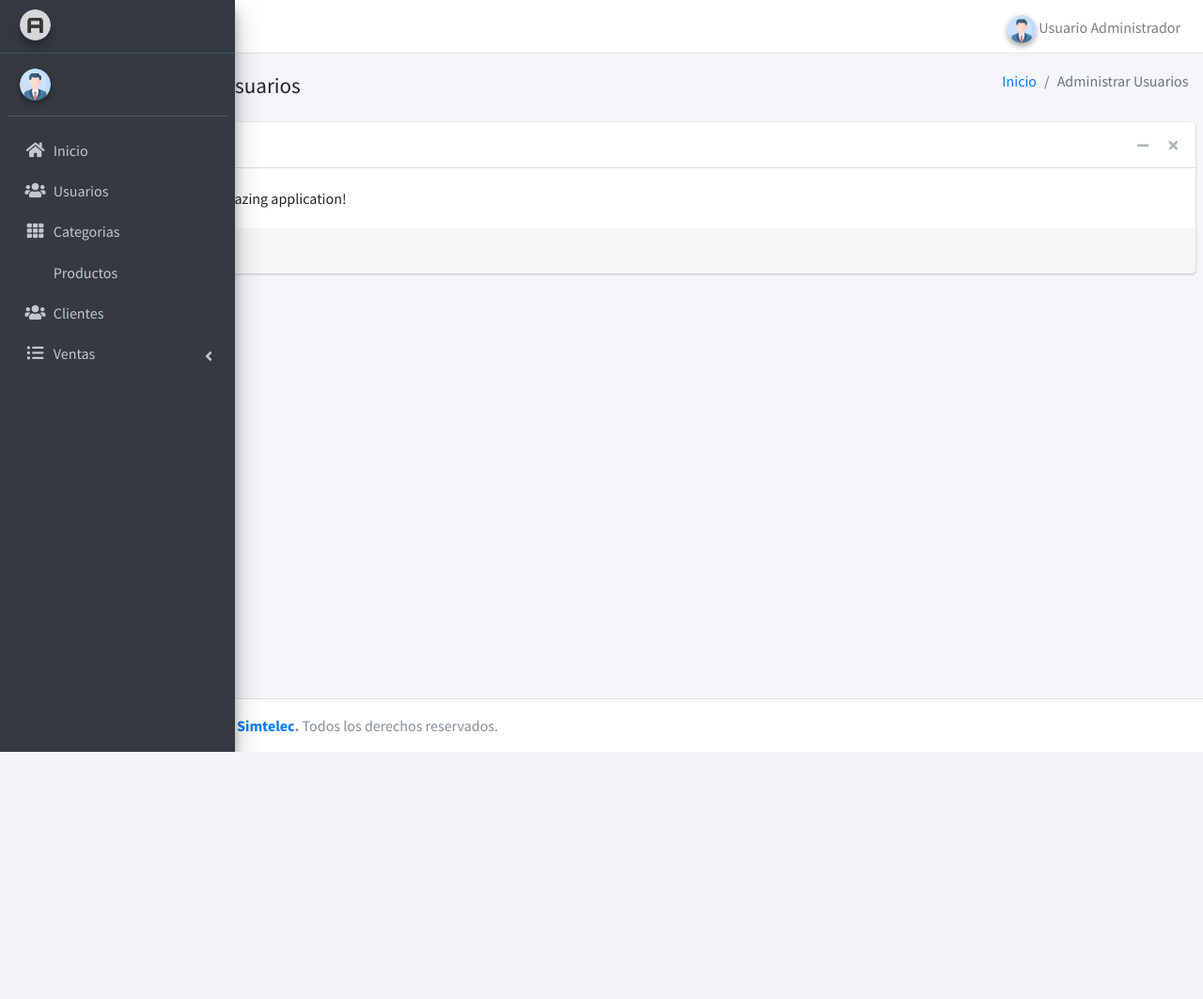
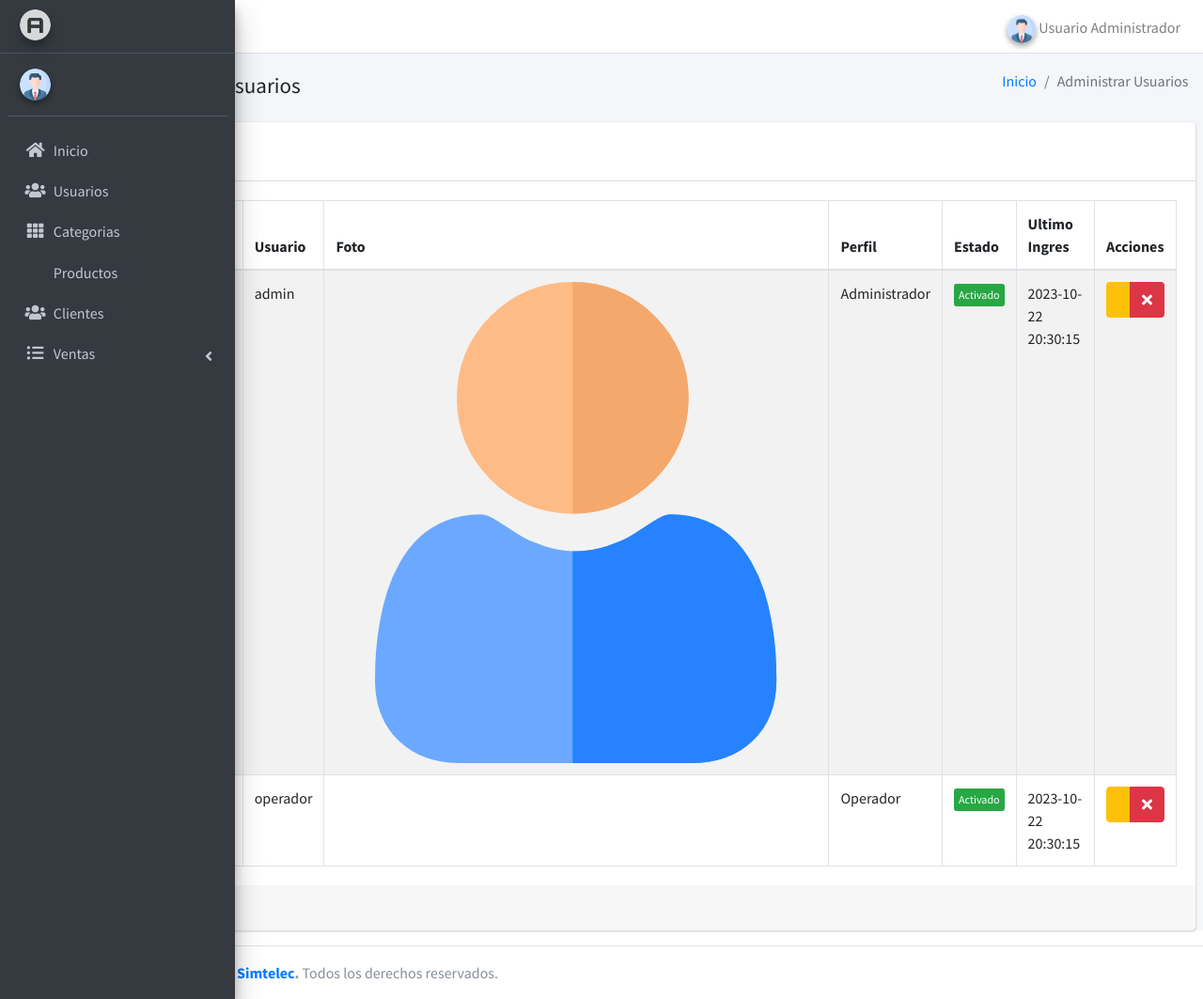
Before and after one commit to raocampo/sistemaPos, a PHP site: page /usuarios in a window 1280 px wide. Shown: the whole page at 94% size. Before the commit the page ends 800 px from the top, so only its background shows below. Run offline with PHP 8.4, Linux system fonts and the light colour scheme; the visitor is signed in with stand-in values (Sample User, id 1); some libraries are stand-ins or nearby versions.

Commit message:
Se empieza a maquetar la ventana de agregar usuarios, se agrego el modal y las tablas

```diff
--- a/vistas/modulos/usuarios.php
+++ b/vistas/modulos/usuarios.php
@@ -31,20 +31,77 @@
     <!-- Default box -->
     <div class="card">
       <div class="card-header">
-          <h3 class="card-title">Title</h3>
 
-          <div class="card-tools">
-            <button type="button" class="btn btn-tool" data-card-widget="collapse" title="Collapse">
-              <i class="fas fa-minus"></i>
+        <button class="btn btn-primary" data-toggle="modal" data-target="#modalAgregarUsuario">
+
+          Agregar Usuario
+
         </button>
-            <button type="button" class="btn btn-tool" data-card-widget="remove" title="Remove">
-              <i class="fas fa-times"></i>
-            </button>
+
+
       </div>
+
+      <div class="card-body">
+
+        <table class="table table-bordered table-striped">
+
+          <thead>
+
+            <tr>
+
+              <th>#</th>
+              <th>Nombre</th>
+              <th>Usuario</th>
+              <th>Foto</th>
+              <th>Perfil</th>
+              <th>Estado</th>
+              <th>Ultimo Ingres</th>
+              <th>Acciones</th>
+
+            </tr>
+
+          </thead>
+
+          <tbody>
+
+            <tr>
+              <td>1</td>
+              <td>Usuario Administrador</td>
+              <td>admin</td>
+              <td><img src="../img/usuarios/default/usuario.png" alt="usuario"></td>
+              <td>Administrador</td>
+              <td><button class="btn btn-success btn-xs">Activado</button></td>
+              <td>2023-10-22 20:30:15</td>
+              <td>
+                <div class="btn-group">
+                  <button class="btn badge-warning"><i class="fa fa-pencil"></i></button>
+                  <button class="btn badge-danger"><i class="fa fa-times"></i></button>
                 </div>
-        <div class="card-body">
-          Start creating your amazing application!
+              </td>
+            </tr>
+
+            <tr>
+              <td>2</td>
+              <td>Usuario Operador</td>
+              <td>operador</td>
+              <td><img src="" alt=""></td>
+              <td>Operador</td>
+              <td><button class="btn btn-success btn-xs">Activado</button></td>
+              <td>2023-10-22 20:30:15</td>
+              <td>
+                <div class="btn-group">
+                  <button class="btn btn-warning"><i class="fa fa-pencil"></i></button>
+                  <button class="btn btn-danger"><i class="fa fa-times"></i></button>
                 </div>
+              </td>
+            </tr>
+
+          </tbody>
+
+        </table>
+
+      </div>
+
       <!-- /.card-body -->
       <div class="card-footer">
         Footer
@@ -56,4 +113,23 @@
   </section>
   <!-- /.content -->
 </div>
-  <!-- /.content-wrapper -->
+
+<!-- modal para agregar usuario -->
+
+<div class="modal fade" id="modalAgregarUsuario" tabindex="-1" aria-labelledby="exampleModalLabel" aria-hidden="true">
+  <div class="modal-dialog">
+    <div class="modal-content">
+      <div class="modal-header">
+        <h5 class="modal-title" id="exampleModalLabel">Modal title</h5>
+        <button type="button" class="btn-close" data-bs-dismiss="modal" aria-label="Close"></button>
+      </div>
+      <div class="modal-body">
+        ...
+      </div>
+      <div class="modal-footer">
+        <button type="button" class="btn btn-secondary" data-bs-dismiss="modal">Close</button>
+        <button type="button" class="btn btn-primary">Save changes</button>
+      </div>
+    </div>
+  </div>
+</div>
```
Lines whose indentation alone changed are shown as unchanged.
